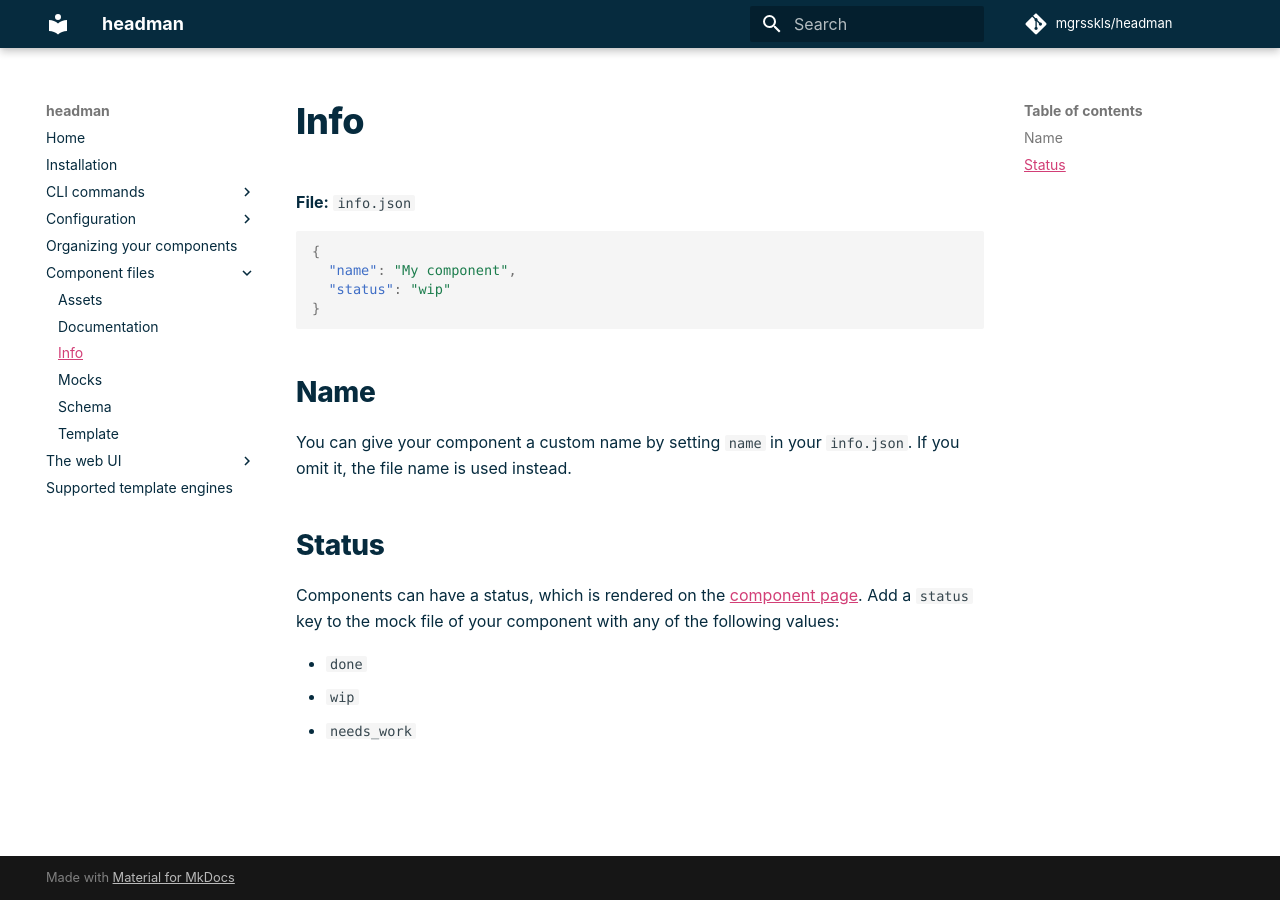
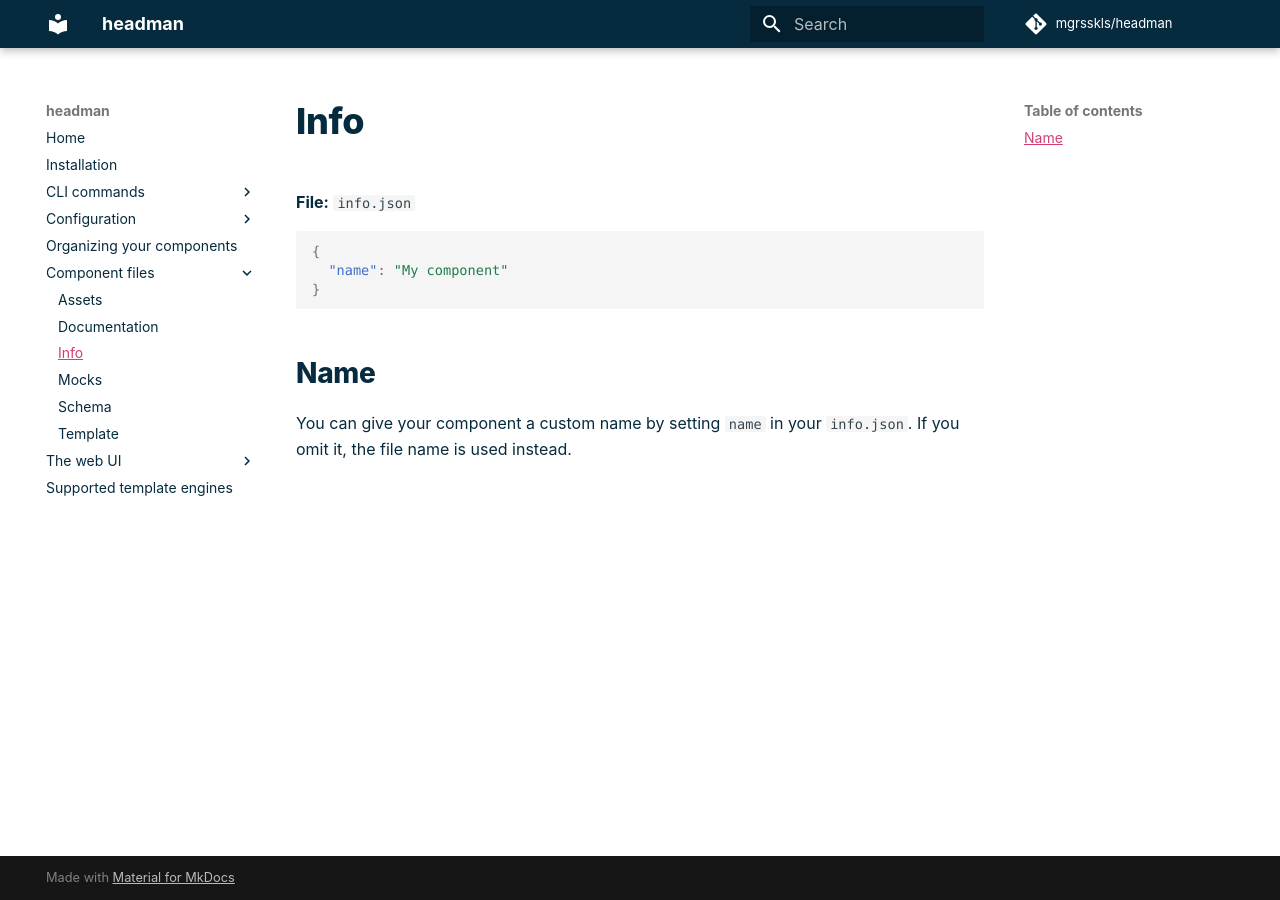
Before and after one commit to miyagi-dev/miyagi, an MkDocs documentation site: the page built from docs/component-files/info.md, in a window 1280 px wide. Built offline with MkDocs 1.6.1 and Material for MkDocs 9.7.7, drawn with Linux system fonts in a browser that asks for light colours; comment, search, counter and statistics services are not loaded.

Commit message:
removed status

````diff
--- a/assets/css/iframe.css
+++ b/assets/css/iframe.css
@@ -113,16 +113,10 @@ body {
   width: var(--size);
 }
 
-.HeadmanStatus--done::before,
 .HeadmanStatus--valid::before {
   background-color: var(--Headman-color-positive);
 }
 
-.HeadmanStatus--wip::before {
-  background-color: var(--Headman-color-warning);
-}
-
-.HeadmanStatus--needs_work::before,
 .HeadmanStatus--invalid::before {
   background-color: var(--Headman-color-negative);
 }
--- a/docs/component-files/info.md
+++ b/docs/component-files/info.md
@@ -2,19 +2,10 @@
 
 ```json
 {
-  "name": "My component",
-  "status": "wip"
+  "name": "My component"
 }
 ```
 
 ## Name
 
 You can give your component a custom name by setting `name` in your `info.json`. If you omit it, the file name is used instead.
-
-## Status
-
-Components can have a status, which is rendered on the [component page](/web-ui/component). Add a `status` key to the mock file of your component with any of the following values:
-
-- `done`
-- `wip`
-- `needs_work`
````
Also changed, not shown: docs/web-ui/component.md (+1 -1 lines), 4 other files.
